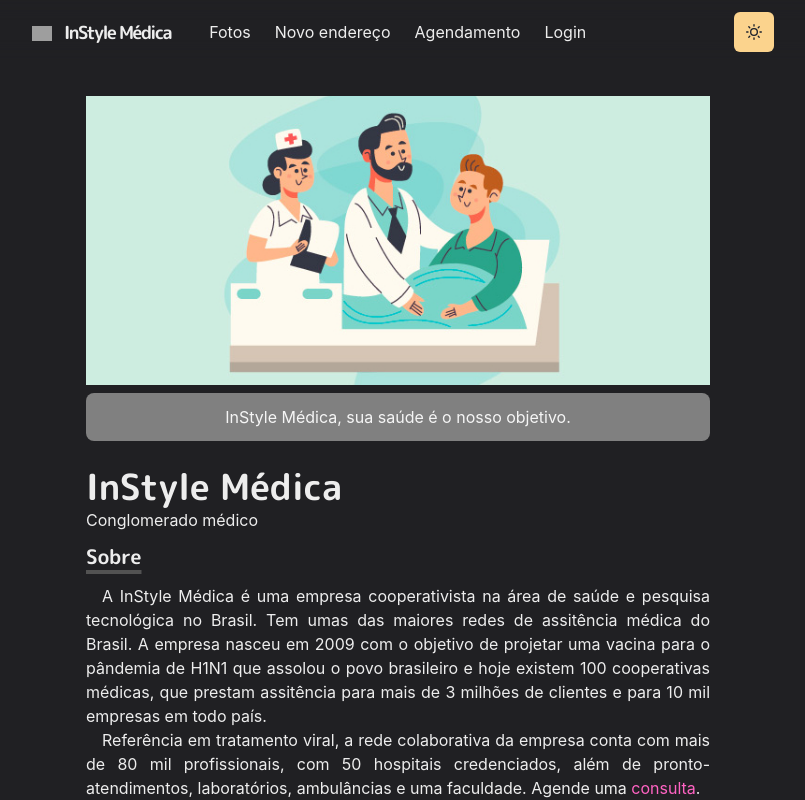
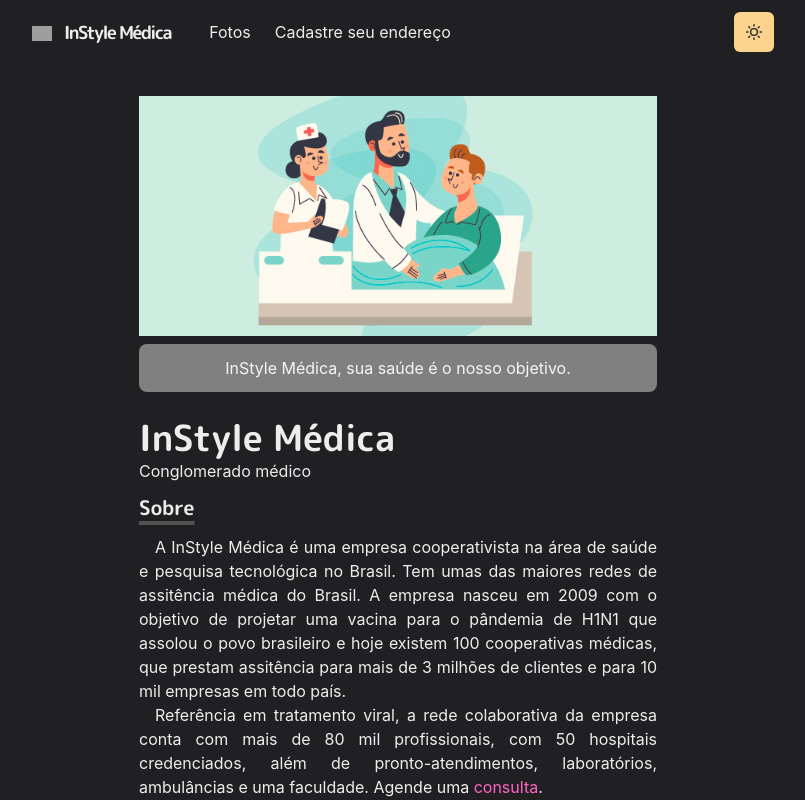
Before and after one commit to GabrielSiqueira1/InStyle_Medica, a Next.js app: page / in a window 1280 px wide. Shown: the top 800 px of the page, without its empty margins (242-1047 px from the left). Built offline with nearby package versions, Linux system fonts and the light colour scheme; grey boxes are pictures that could not be loaded.

Commit message:
Endereços

```diff
--- a/components/layouts/main.js
+++ b/components/layouts/main.js
@@ -12,7 +12,7 @@ const Main = ({ children }) => {
 
       <NavBar></NavBar>
 
-      <Container p={14} maxW="container.md">
+      <Container p={14} maxW="container.xl">
         {children}
       </Container>
     </Box>
--- a/components/navbar.js
+++ b/components/navbar.js
@@ -78,13 +78,7 @@ const NavBar = props => {
               Fotos
             </LinkItem>
             <LinkItem href="/address" path={path}>
-              Novo endereço
-            </LinkItem>
-            <LinkItem href="http://localhost:3001" path={path}>
-              Agendamento
-            </LinkItem>
-            <LinkItem href="http://localhost:3002" path={path}>
-              Login
+              Cadastre seu endereço
             </LinkItem>
           </Stack>
         </Box>
@@ -106,13 +100,7 @@ const NavBar = props => {
                   Fotos
                 </MenuItem>
                 <MenuItem href="/address" passhref as={LinkItem}>
-                  Novo endereço
-                </MenuItem>
-                <MenuItem href="/scheduling" passhref as={LinkItem}>
-                  Agendamento
-                </MenuItem>
-                <MenuItem href="/login" passhref as={LinkItem}>
-                  Login
+                  Cadastre seu endereço
                 </MenuItem>
               </MenuList>
             </Menu>
--- a/pages/index.js
+++ b/pages/index.js
@@ -8,7 +8,7 @@ import thumbHomePage from '../public/images/contents/home-page.jpg'
 
 const Page = () => {
   return (
-    <Container maxW="container.md" pt="10">
+    <Container maxW="550px" pt="10">
       <PhotosGridItem id="" title="" thumbnail={thumbHomePage}></PhotosGridItem>
 
       <Box borderRadius="lg" bg="grey" p={3} mb={6} align="center">
```
Also changed, not shown: pages/address.js (+38 -22 lines).
